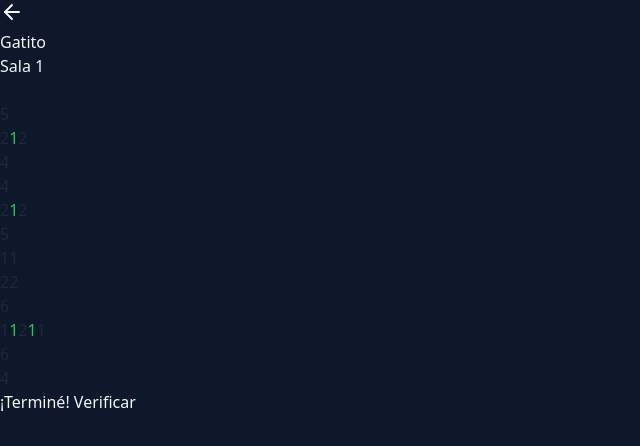
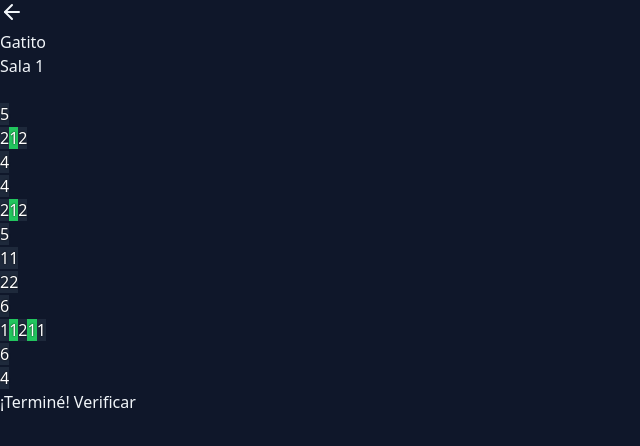
Before and after one commit to AlecksPV1/PicrossPartyGame, a React (Vite) app: page /game/1 in a window 1280 px wide. Shown: the top 446 px of the page, without its empty margins (0-640 px from the left). Built offline with nearby package versions, Linux system fonts and the light colour scheme.

Commit message:
Fix invisible black clues on dark background

```diff
--- a/src/components/PicrossBoard.tsx
+++ b/src/components/PicrossBoard.tsx
@@ -123,12 +123,12 @@ export default function PicrossBoard({ puzzle, onComplete }: PicrossBoardProps)
 
           {/* Top Clues (Col clues) */}
           {colClues.map((clueArr, cIndex) => (
-            <div key={`col-${cIndex}`} className="flex flex-col justify-end items-center pb-1 border-b-2 border-slate-600 text-sm">
+            <div key={`col-${cIndex}`} className="flex flex-col justify-end items-center pb-1 gap-1 border-b-2 border-slate-600 text-sm">
               {clueArr.map((clue, idx) => (
                 <span
                   key={idx}
-                  className="font-bold"
-                  style={{ color: clue.color === 'transparent' ? 'transparent' : clue.color }}
+                  className="font-bold w-5 h-5 flex items-center justify-center rounded-sm text-xs"
+                  style={clue.color === 'transparent' ? { color: 'transparent' } : { backgroundColor: clue.color, color: '#fff', textShadow: '0 0 2px #000' }}
                 >
                   {clue.count}
                 </span>
@@ -144,8 +144,8 @@ export default function PicrossBoard({ puzzle, onComplete }: PicrossBoardProps)
                 {clueArr.map((clue, idx) => (
                   <span
                     key={idx}
-                    className="font-bold"
-                    style={{ color: clue.color === 'transparent' ? 'transparent' : clue.color }}
+                    className="font-bold w-5 h-5 flex items-center justify-center rounded-sm text-xs"
+                    style={clue.color === 'transparent' ? { color: 'transparent' } : { backgroundColor: clue.color, color: '#fff', textShadow: '0 0 2px #000' }}
                   >
                     {clue.count}
                   </span>
```
